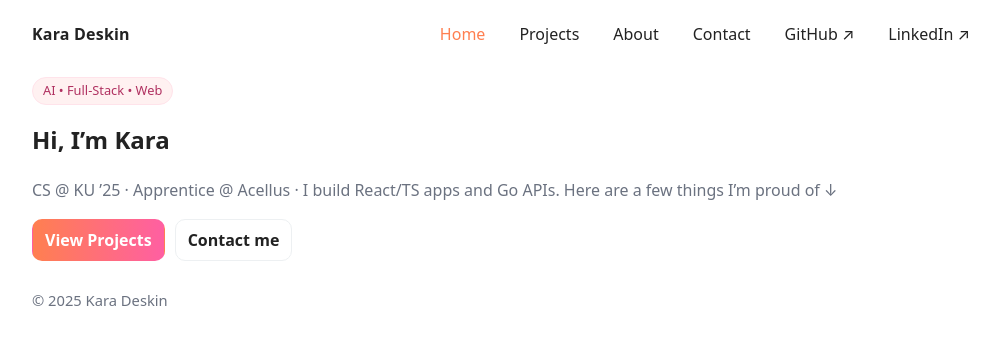
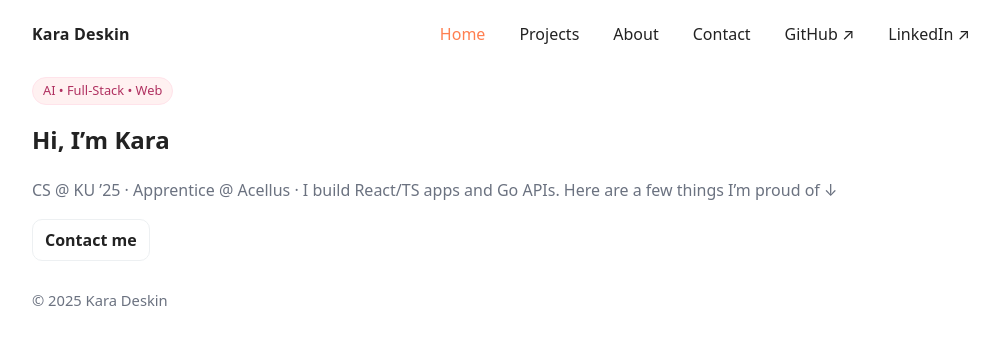
Before and after one commit to karadeskin/kara-portfolio, a React (Vite) app: page / in a window 1280 px wide. Shown: the top 344 px of the page, without its empty margins (134-1133 px from the left). Built offline with nearby package versions, Linux system fonts and the light colour scheme.

Commit message:
Remove 'View Projects' button from Home page

```diff
--- a/src/pages/Home.tsx
+++ b/src/pages/Home.tsx
@@ -7,7 +7,6 @@ export default function Home() {
           CS @ KU ’25 · Apprentice @ Acellus · I build React/TS apps and Go APIs. Here are a few things I’m proud of ↓
         </p>
         <div style={{display:'flex',gap:10,flexWrap:'wrap'}}>
-          <a className="btn primary" href="/projects">View Projects</a>
           <a className="btn" href="mailto:kmdeskin@me.com">Contact me</a>
         </div>
       </section>
```
